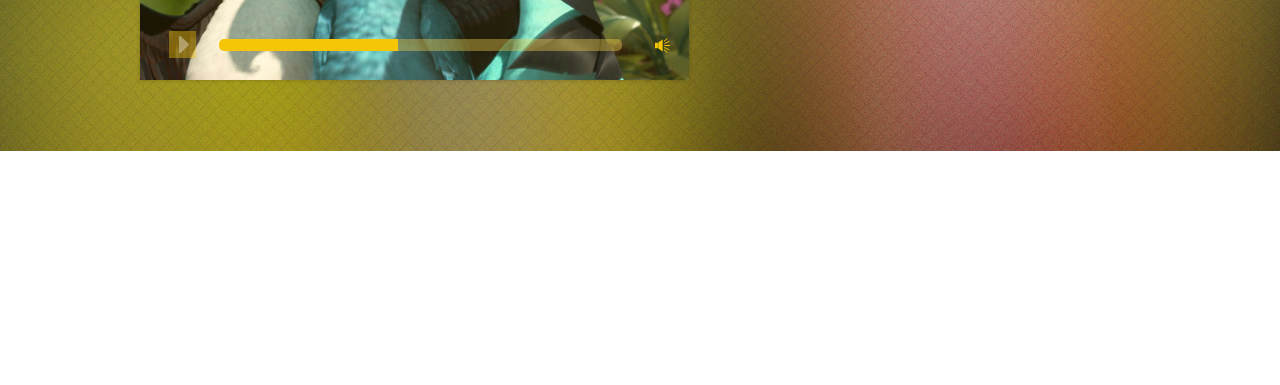
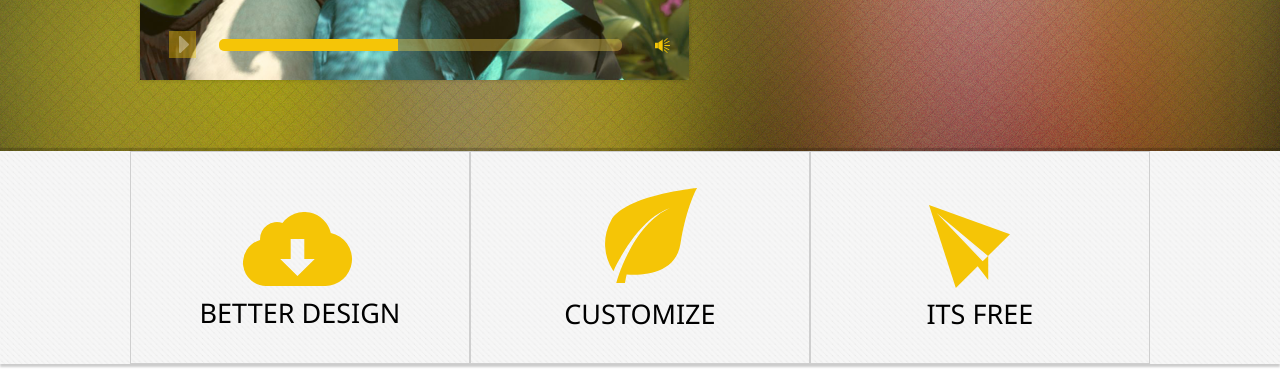
Before and after one commit to Sima2204/theyalow, a plain HTML site: page index.html in a window 1280 px wide. Shown: the part 415-800 px from the top of the page. Drawn offline with Linux system fonts and the light colour scheme.

Commit message:
init: possibilities section added

```diff
--- a/index.html
+++ b/index.html
@@ -52,9 +52,7 @@
     <main class="main">
 
         <section class="intro">
-
             <div class="intro__wrapper">
-
                 <div class="video__wrapper">
                     <div class="video__container">
                         <video class="video__player" poster="./assets/img/video-preview_image.png"></video>
@@ -86,9 +84,26 @@
                 <button class="button-next-video" type="button">
                     <img src="./assets/svg/button-next.svg" alt="next-video" class="next__img">
                 </button>
+            </div>
+        </section>
 
+        <section class="possibilities">
+            <div class="possibilities__wrapper-bg">
+                <div class="possibilities__wrapper">
+                    <div class="design">
+                        <img src="./assets/svg/design_svg.svg" alt="design" class="design__img">
+                        <h3 class="design__title">better design</h3>
+                    </div>
+                    <div class="customize">
+                        <img src="./assets/svg/customize_svg.svg" alt="customize" class="customize__img">
+                        <h3 class="design__title">customize</h3>
+                    </div>
+                    <div class="free">
+                        <img src="./assets/svg/free_svg.svg" alt="it-is-free" class="free__img">
+                        <h3 class="design__title">its free</h3>
+                    </div>
+                </div>
             </div>
-
         </section>
 
     </main>
--- a/style.css
+++ b/style.css
@@ -280,6 +280,64 @@ html {
 
 /* introduction style end */
 
+/* possibilities style start */
+
+.possibilities__wrapper-bg {
+    max-width: 1300px;
+    margin: 0 auto;
+    background: url(./assets/img/possibilities_bg.png) no-repeat center;
+    background-size: cover;
+    box-shadow: 0 3px 2px rgb(0 0 0 / 20%), 0 -3px 1px rgb(0 0 0 / 20%);
+}
+
+.possibilities__wrapper {
+    max-width: 1020px;
+    margin: 0 auto;
+    display: flex;
+    height: 213px;
+}
+
+.design, .customize, .free {
+    width: 33.33%;
+    border: 1px solid #cfcfcf;
+}
+
+.design__img {
+    display: flex;
+    align-items: center;
+    padding-top: 60px;
+    padding-left: calc(50% - 57px);
+    padding-bottom: 11px;
+}
+
+.customize__img {
+    display: flex;
+    align-items: center;
+    padding-top: 36px;
+    padding-left: calc(50% - 34.59px);
+    padding-bottom: 15px;
+}
+
+.free__img {
+    display: flex;
+    align-items: center;
+    padding-top: 53px;
+    padding-left: calc(50% - 50.50px);
+    padding-bottom: 10px;
+}
+
+.design__title {
+    font-size: 27px;
+    font-family: 'Segoe UI';
+    font-weight: 300;
+    color: rgb(0, 0, 0);
+    text-transform: uppercase;
+    line-height: 1.2;
+    text-align: center;
+}
+
+/* possibilities style end */
+
 @media screen and (max-width: 640px) {
     .wrapper {
         min-width: 360px;
```
Also changed, not shown: assets/img/possibilities_bg.png (added), assets/svg/customize_svg.svg (added), assets/svg/design_svg.svg (added), assets/svg/free_svg.svg (added).
